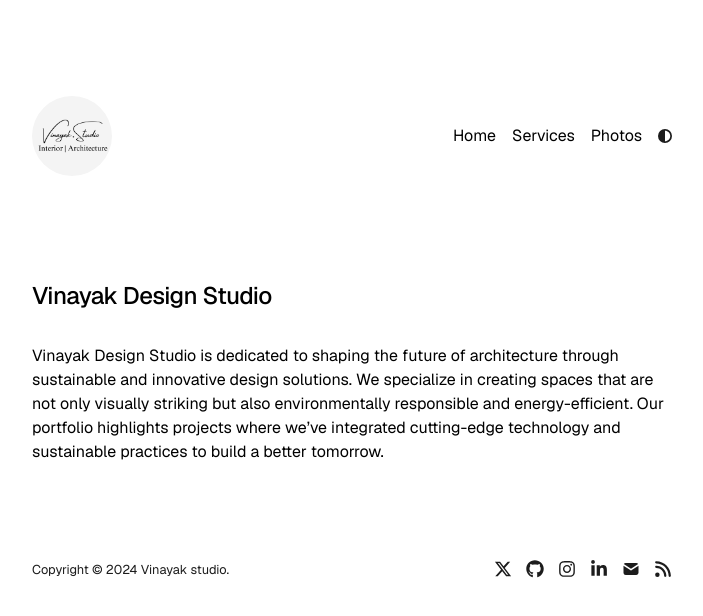
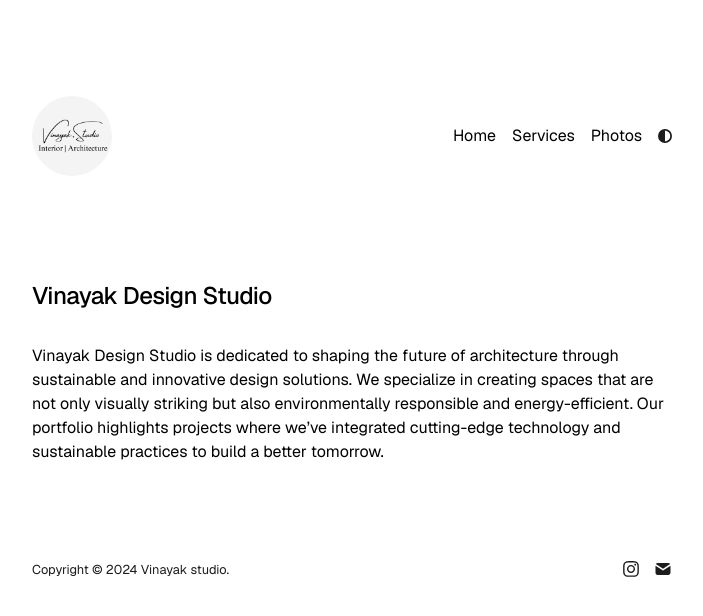
Before and after one commit to gopalbbharadva/archfolio, a Next.js app: page / in a window 1280 px wide. Shown: the top 616 px of the page, without its empty margins (288-991 px from the left). Built offline with nearby package versions, Linux system fonts and the light colour scheme.

Commit message:
feat: added social links in footer.

```diff
--- a/app/components/footer.tsx
+++ b/app/components/footer.tsx
@@ -2,16 +2,11 @@
 
 import React from "react";
 import {
-  FaXTwitter,
-  FaGithub,
   FaInstagram,
-  FaRss,
-  FaLinkedinIn,
 } from "react-icons/fa6";
 import { TbMailFilled } from "react-icons/tb";
 import { metaData, socialLinks } from "app/config";
 
-const YEAR = new Date().getFullYear();
 
 function SocialLink({ href, icon: Icon }) {
   return (
@@ -24,14 +19,8 @@ function SocialLink({ href, icon: Icon }) {
 function SocialLinks() {
   return (
     <div className="flex text-lg gap-3.5 float-right transition-opacity duration-300 hover:opacity-90">
-      <SocialLink href={socialLinks.twitter} icon={FaXTwitter} />
-      <SocialLink href={socialLinks.github} icon={FaGithub} />
       <SocialLink href={socialLinks.instagram} icon={FaInstagram} />
-      <SocialLink href={socialLinks.linkedin} icon={FaLinkedinIn} />
       <SocialLink href={socialLinks.email} icon={TbMailFilled} />
-      <a href="/rss.xml" target="_self">
-        <FaRss />
-      </a>
     </div>
   );
 }
@@ -39,14 +28,7 @@ function SocialLinks() {
 export default function Footer() {
   return (
     <small className="block lg:mt-24 mt-16 text-[#1C1C1C] dark:text-[#D4D4D4]">
-      <a
-        className="no-underline"
-        href={socialLinks.twitter}
-        target="_blank"
-        rel="noopener noreferrer"
-      >
-        {metaData.title}
-      </a>
+      {metaData.title}
       <style jsx>{`
         @media screen and (max-width: 480px) {
           article {
--- a/app/config.ts
+++ b/app/config.ts
@@ -8,9 +8,6 @@ export const metaData = {
 };
 
 export const socialLinks = {
-  twitter: "https://x.com/1tssirius",
-  github: "https://github.com/1msirius/Nextfolio",
-  instagram: "https://www.instagram.com/",
-  linkedin: "https://www.linkedin.com/",
-  email: "mailto:example@gmail.com",
+  instagram: "https://www.instagram.com/vinayak.studio_?igsh=MTdhcTdmcWdrbHQ5Mw==",
+  email: "mailto:milantank710@gmail.com",
 };
```
